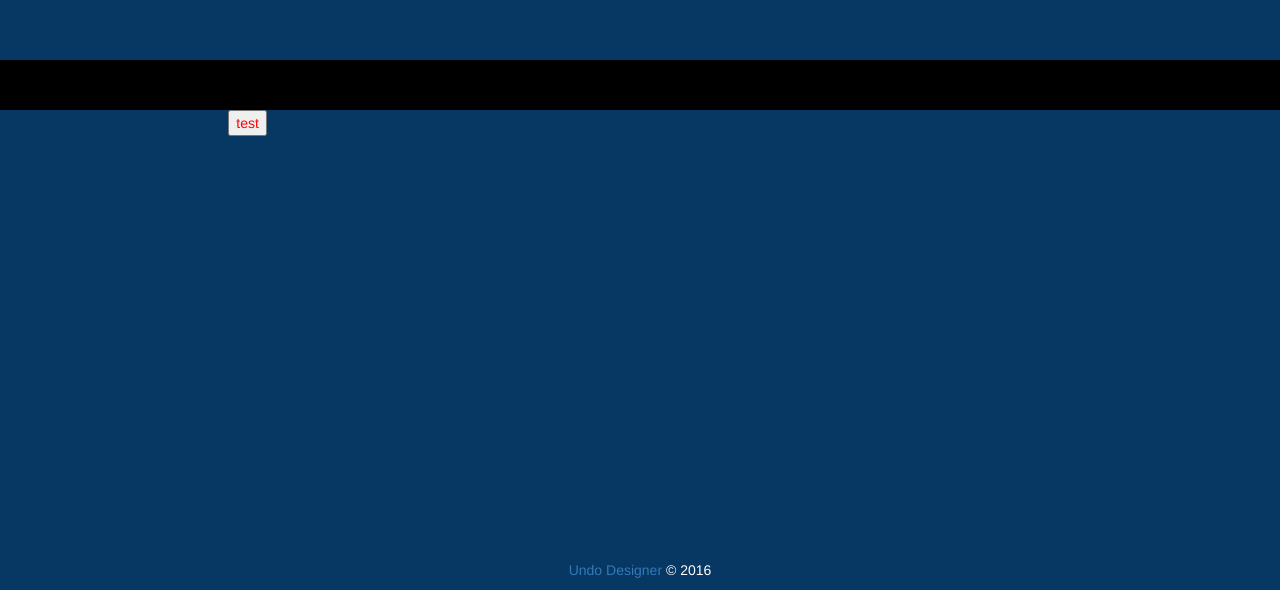
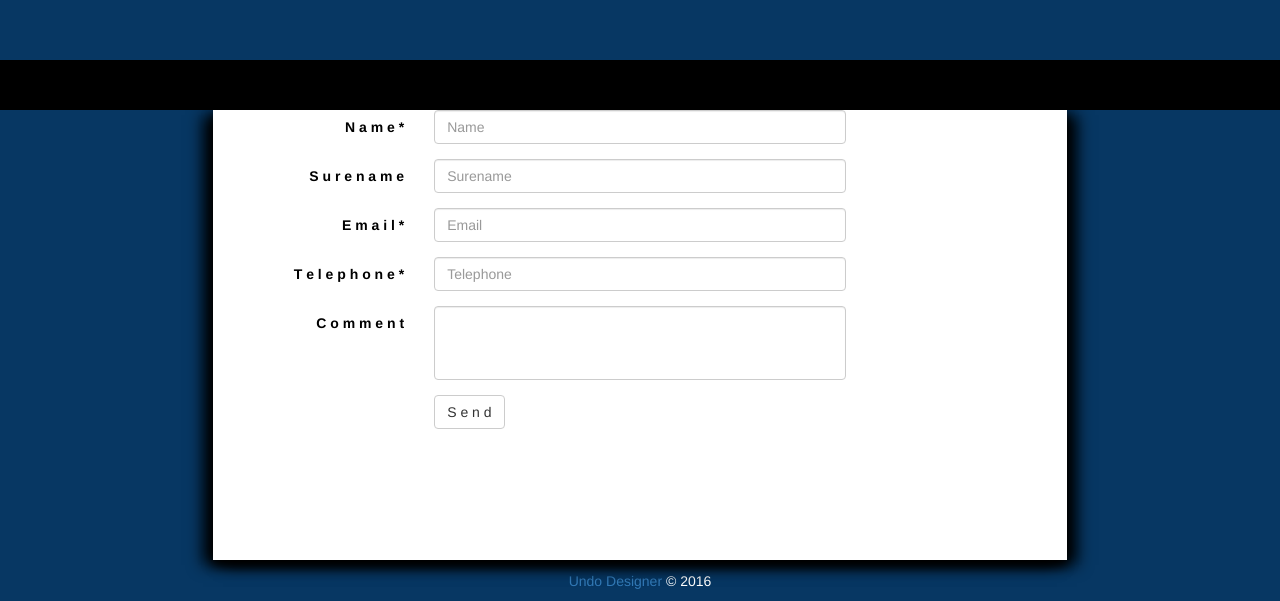
Before and after one commit to blutshitam93/portofilo, a plain HTML site: page src/index.html in a window 1280 px wide. Shown: the part 1590-2191 px from the top of the page. Drawn offline with Linux system fonts and the light colour scheme.

Commit message:
contact updated

```diff
--- a/src/assets/css/main.css
+++ b/src/assets/css/main.css
@@ -143,6 +143,10 @@ ul {
 	list-style-type: none;
 }
 
+textarea{
+	resize: none;
+}
+
 #bottomFrame  {
 	text-align: center;
 }
@@ -173,6 +177,13 @@ ul {
 	text-align: center;
 	color: white;
 	cursor: pointer;
+}
+
+#contactMe{
+	box-shadow: 0px 5px 10px black,
+              -10px 5px 15px black,
+               10px 5px 15px black;
+    margin-bottom: 10px;
 }
 
 .nt-red {
--- a/src/index.html
+++ b/src/index.html
@@ -52,14 +52,86 @@
 						<div class="row spaceSection black"></div>
 
 						<div id="contactSection" class="row highRectSection nt-font-cl">
-							<div id="contactMe" class="col-md-12">
+							<div id="" class="col-md-12">
 								<div class="row">
-									<div class="col-md-2">
+									<div id="" class="col-sm-2 col-md-2">
 
 									</div>
-									<div id="textContact" class="col-md-2">
+									<div id="" class="col-sm-8 col-md-8">
+										<div id="contactMe" class="row nt-bg-white nt-font-cl-black highRectSection">
+											<form class="form-horizontal">
+												<div class="form-group">
+													<label for="inputEmail3" class="col-sm-offset-1 col-sm-2 col-md-2 control-label">N a m e * </label>
+													<div class="col-sm-6 col-md-6">
+														<input type="text" class="form-control" id="inputNameCntc" placeholder="Name">
+													</div>
+												</div>
+												<div class="form-group">
+													<label for="inputPassword3" class="col-sm-offset-1 col-sm-2 col-md-2 control-label">S u r e n a m e</label>
+													<div class="col-sm-6 col-md-6">
+														<input type="text" class="form-control" id="inputSurnameCntc" placeholder="Surename">
+													</div>
+												</div>
+												<div class="form-group">
+													<label for="inputEmail3" class="col-sm-offset-1 col-sm-2 col-md-2 control-label">E m a i l * </label>
+													<div class="col-sm-6 col-md-6">
+														<input type="text" class="form-control" id="inputEmailCntc" placeholder="Email">
+													</div>
+												</div>
+												<div class="form-group">
+													<label for="inputPassword3" class="col-sm-offset-1 col-sm-2 col-md-2 control-label">T e l e p h o n e *</label>
+													<div class="col-sm-6 col-md-6">
+														<input type="text" class="form-control" id="inputTelephoneCntc" placeholder="Telephone">
+													</div>
+												</div>
+												<div class="form-group">
+													<label for="inputPassword3" class="col-sm-offset-1 col-sm-2 col-md-2 control-label">C o m m e n t</label>
+													<div class="col-sm-6 col-md-6">
+														<textarea id="inputCommentCntc" class="form-control" rows="3"></textarea>
+													</div>
+												</div>
+												<!--div class="form-group">
+													<div class="col-sm-offset-2 col-sm-10">
+														<div class="checkbox">
+															<label>
+																<input type="checkbox"> Remember me
+															</label>
+														</div>
+													</div>
+												</div-->
+												<div class="form-group">
+													<div class="col-sm-offset-3 col-sm-9">
+													<button type="submit" class="btn btn-default">S e n d</button>
+													</div>
+												</div>
+</form>
+											<!--div id="contactName" class="nt-font-cl-black">
+												<label id="" class=" col-sm-offset-2  col-sm-2 col-md-2">
+													N A M E
+												</label>
+												<div class="col-sm-6 col-md-6">
+													<input type="text" value="" class="inputField">
+												</div>
+											</div>
+											<div id="contactSurename" class="nt-font-cl-black">
+												<label id="" class=" col-sm-offset-2  col-sm-2 col-md-2">
+													S U R E N A M E
+												</label>
+												<div class="col-sm-6 col-md-6">
+													<input type="text" value="" class="inputField">
+												</div>
+											</div-->
+										</div>
+									</div>
+									<div id="" class="col-sm-2 col-md-2">
+
+									</div>
+
+
+
+									<!--div id="textContact" class="col-md-2">
 										<button id="testConfig" style="color:red;">test</button>
-									</div>
+									</div-->
 									<!--div id="inputContact" class="col-md-5">
 										<div class="row">
 											<div class="item-contact col-md-12">
```
